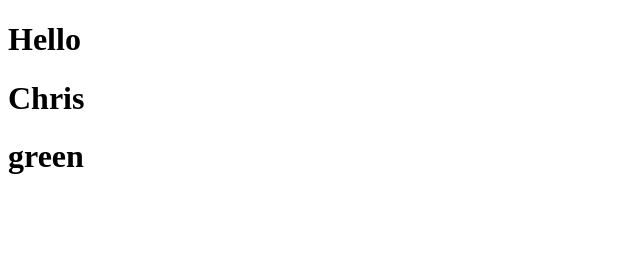
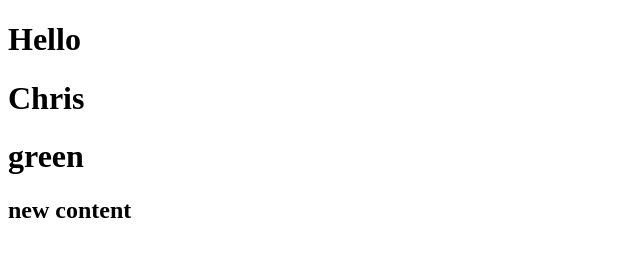
Before and after one commit to injozidigital/GitTest, a plain HTML site: page index.html in a window 1280 px wide. Shown: the whole page, without its empty margins (0-640 px from the left). Drawn offline with Linux system fonts and the light colour scheme.

Commit message:
Merge branch 'client-specific-branch' into toyota
Conflicts:
	client-specific-branch.js

```diff
--- a/index.html
+++ b/index.html
@@ -8,6 +8,7 @@
     <h1>Hello</h1>
     <h1>Chris</h1>
     <h1>green</h1>
+    <h2>new content</h2>
     <script src="master-branch.js"></script>
 </body>
 </html>
```
